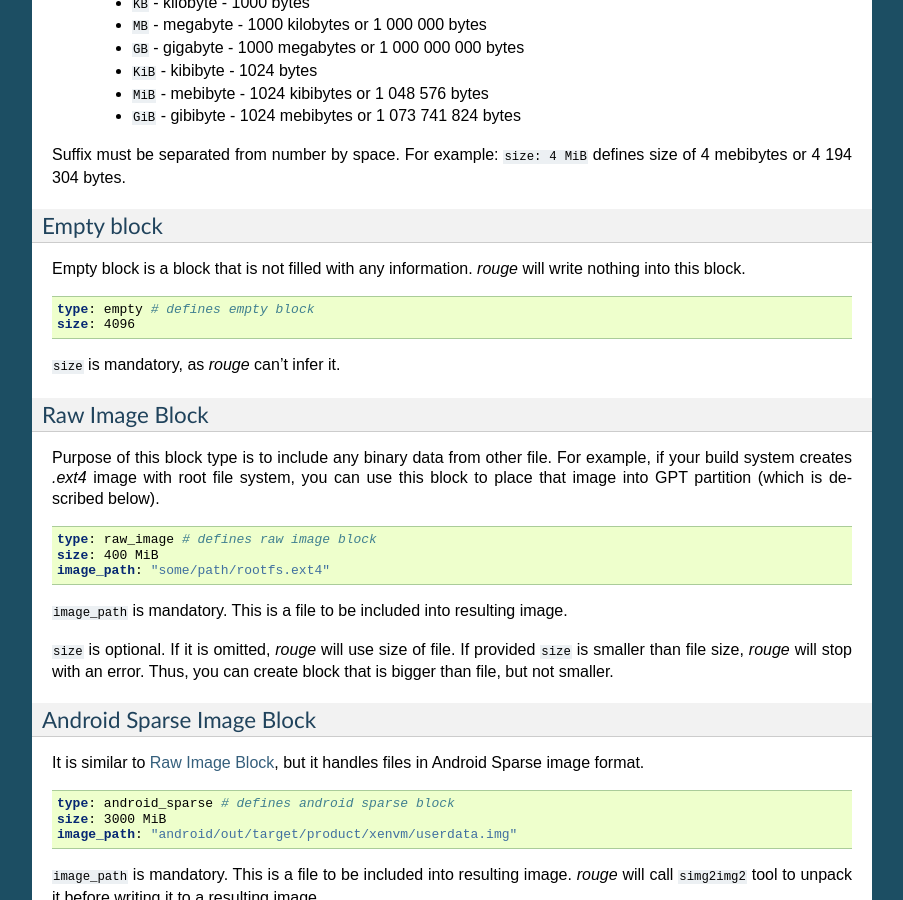
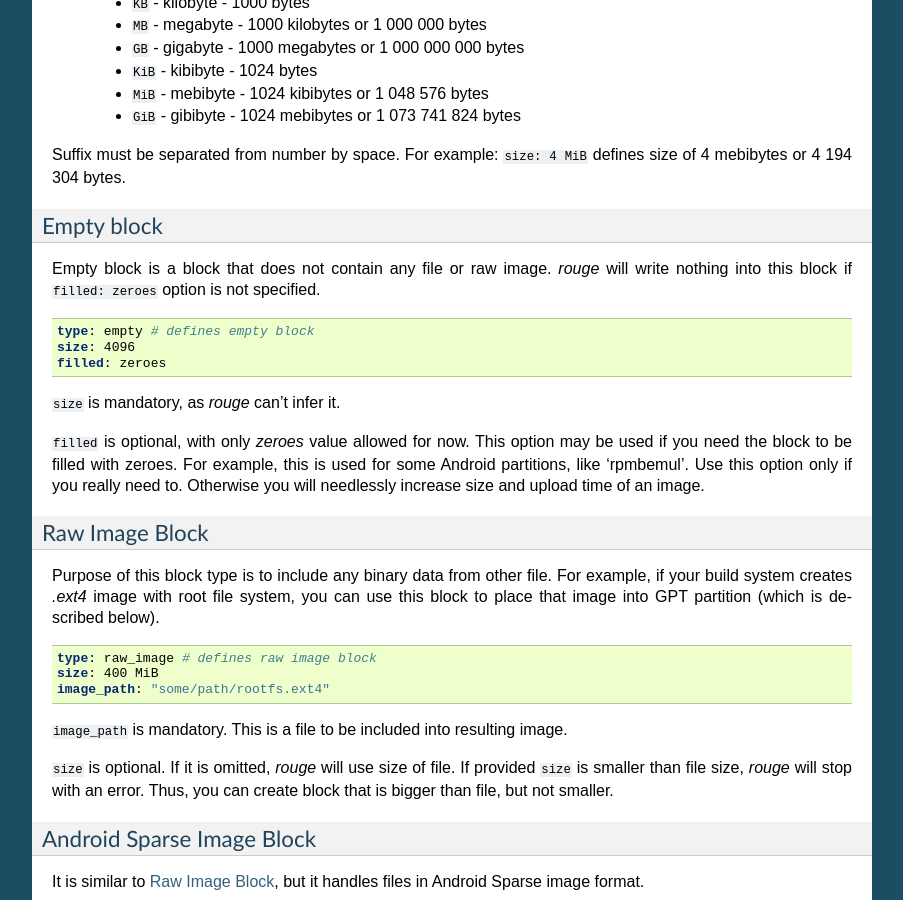
Before and after one commit to xen-troops/moulin, a Sphinx documentation site: the page built from docs/rouge.rst, in a window 1280 px wide and 900 px high, scrolled down 2581 px. Shown: the whole window, without its empty margins (198-1101 px from the left). Built offline with Sphinx 7.4.7, drawn with Linux system fonts in a browser that asks for light colours.

```diff
--- a/docs/rouge.rst
+++ b/docs/rouge.rst
@@ -187,15 +187,23 @@ Suffix must be separated from number by space. For example:
 Empty block
 ^^^^^^^^^^^
 
-Empty block is a block that is not filled with any
-information. `rouge` will write nothing into this block.
+Empty block is a block that does not contain any file or
+raw image. `rouge` will write nothing into this block if
+:code:`filled: zeroes` option is not specified.
 
 .. code-block:: yaml
 
    type: empty # defines empty block
    size: 4096
+   filled: zeroes
 
 :code:`size` is mandatory, as `rouge` can't infer it.
+
+:code:`filled` is optional, with only `zeroes` value allowed for now.
+This option may be used if you need the block to be filled with zeroes.
+For example, this is used for some Android partitions, like 'rpmbemul'.
+Use this option only if you really need to. Otherwise you will needlessly
+increase size and upload time of an image.
 
 .. _rouge-raw-image-block:
 
```
Also changed, not shown: 2 other files.
